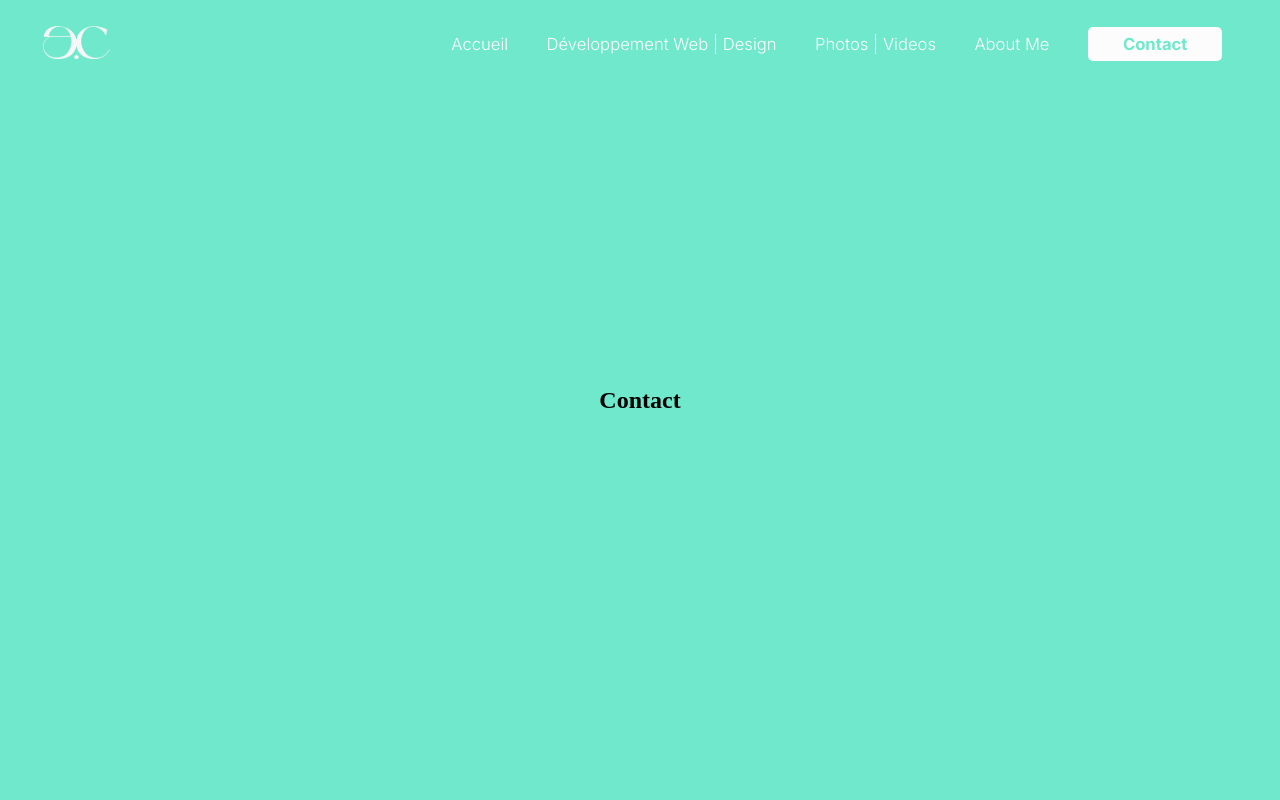
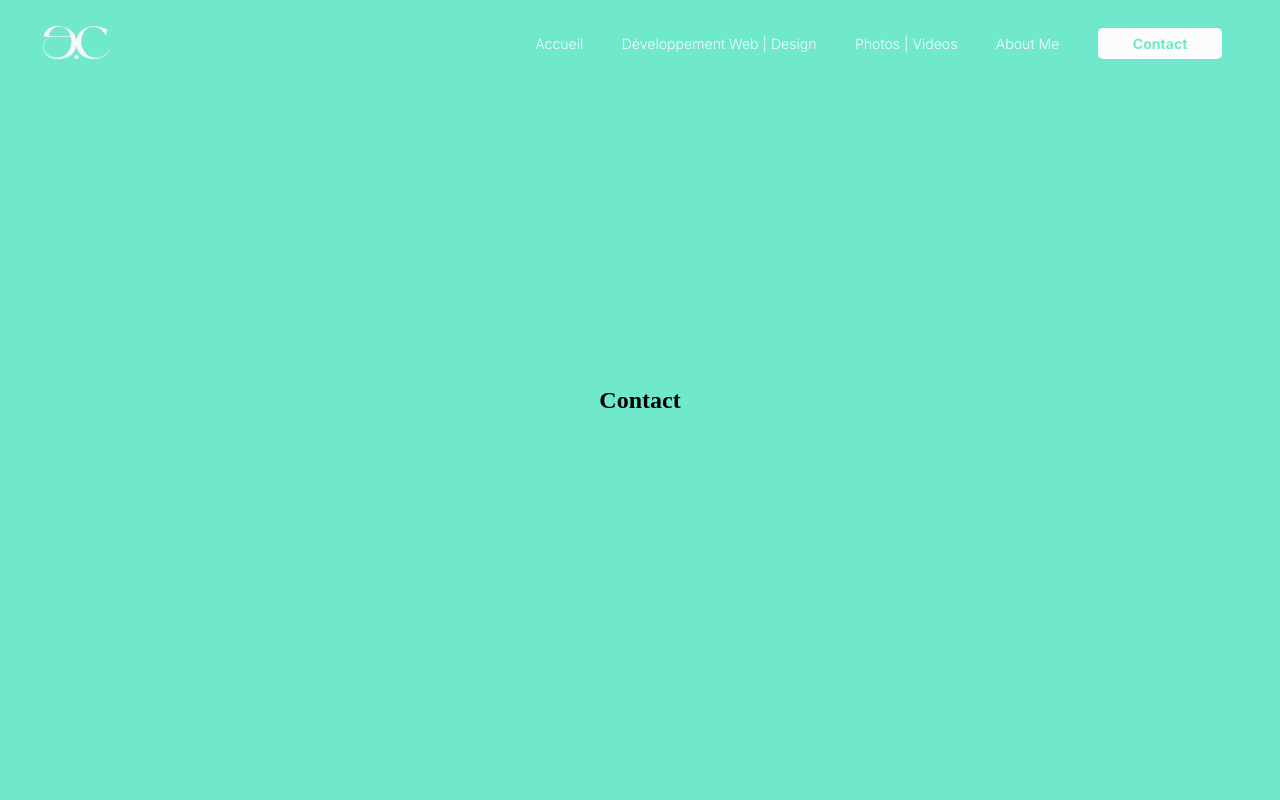
Before and after one commit to enzocosson/Portfolio, a PHP site: page /contact.html in a window 1280 px wide. Run offline with PHP 8.4, Linux system fonts and the light colour scheme.

Commit message:
reduction taille links

```diff
--- a/css/_header.scss
+++ b/css/_header.scss
@@ -44,7 +44,7 @@ header {
         color: var(--white);
         font-family: $font_sf;
         font-weight: 300;
-        font-size: 1.3vw;
+        font-size: 1.1vw;
         transition: 0.2s ease-in-out;
       }
       #contact {
--- a/css/styles.css
+++ b/css/styles.css
@@ -185,7 +185,7 @@ header ul li .links {
   color: var(--white);
   font-family: "Inter", sans-serif;
   font-weight: 300;
-  font-size: 1.3vw;
+  font-size: 1.1vw;
   -webkit-transition: 0.2s ease-in-out;
   transition: 0.2s ease-in-out;
 }
```
